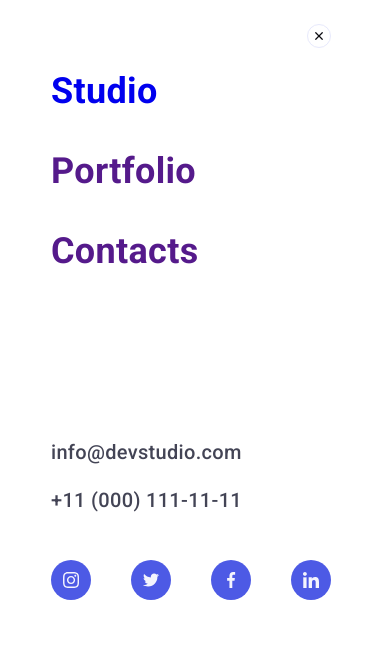
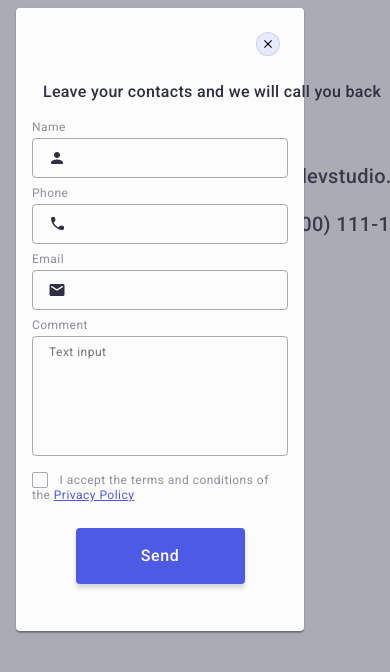
Before and after one commit to crystaller347/goit-markup-hw-06, a plain HTML site: page index.html in a window 390 px wide. Shown: the top 672 px of the page. Drawn offline with nearby package versions, Linux system fonts and the light colour scheme.

Commit message:
add unfinished mobile backdrop

```diff
--- a/css/styles.css
+++ b/css/styles.css
@@ -122,6 +122,8 @@ input {
     width: 100%;
     height: 100%;
     background-color: #fff;
+    padding-top: 72px;
+    padding-bottom: 40px;
 
     transform: translateX(100%);
     transition: transform 250ms cubic-bezier(0.4, 0, 0.2, 1);
@@ -133,6 +135,8 @@ input {
 
   .mobile-menu-container {
     position: relative;
+    margin-left: 0;
+    margin-right: 0;
   }
 
   .mobile-menu-close-btn {
@@ -150,18 +154,43 @@ input {
     align-items: center;
     background-color: transparent;
     stroke: #2e2f42;
+    transition: background-color 250ms cubic-bezier(0.4, 0, 0.2, 1),
+      border 250ms cubic-bezier(0.4, 0, 0.2, 1);
+  }
+
+  .mobile-menu-close-icon {
+    transition: fill 250ms cubic-bezier(0.4, 0, 0.2, 1);
+  }
+
+  .mobile-menu-close-btn:hover,
+  .mobile-menu-close-btn:focus {
+    fill: #ffffff;
+    background-color: #404bbf;
+    border: none;
   }
 
   .nav-list {
     display: flex;
     flex-direction: column;
     gap: 40px;
-    padding-top: 72px;
     margin-bottom: 168px;
-    color: #2e2f42;
     font-size: 36px;
     font-weight: 700;
     line-height: 1.11;
+  }
+
+  .nav-list-item {
+    color: #2e2f42;
+    transition: color 250ms cubic-bezier(0.4, 0, 0.2, 1);
+  }
+
+  .nav-list-item:hover,
+  .nav-list-item:focus {
+    color: #404bbf;
+  }
+
+  .nav-list-item:active {
+    text-decoration: underline;
   }
 
   .address {
@@ -176,12 +205,18 @@ input {
 
   .contact-details {
     color: #434455;
+    transition: color 250ms cubic-bezier(0.4, 0, 0.2, 1);
+  }
+
+  .contact-details:hover,
+  .contact-details:focus {
+    color: #404bbf;
   }
 
   .mobile-menu-icon-section {
     display: flex;
     gap: 40px;
-    margin: 48px 8px 40px 0;
+    margin-top: 48px;
     justify-content: center;
   }
 
@@ -205,3 +240,224 @@ input {
     fill: #f4f4fd;
   }
 }
+
+/* Backdrop mobile */
+.backdrop {
+  position: fixed;
+  top: 0;
+  left: 0;
+  z-index: 99999;
+  width: 100%;
+  height: 100%;
+  background: rgba(46, 47, 66, 0.4);
+  opacity: 0;
+  visibility: hidden;
+  pointer-events: none;
+  transition: opacity 250ms cubic-bezier(0.4, 0, 0.2, 1),
+    visibility 250ms cubic-bezier(0.4, 0, 0.2, 1);
+}
+
+.backdrop.is-open {
+  opacity: 1;
+  visibility: visible;
+  pointer-events: auto;
+}
+
+.no-scroll {
+  overflow: hidden;
+}
+
+.modal {
+  position: absolute;
+  top: 8px;
+  left: 16px;
+  width: 288px;
+  min-height: 623px;
+  background-color: #fcfcfc;
+  border-radius: 4px;
+  padding: 72px 16px 24px;
+  box-shadow: 0px 1px 1px rgba(0, 0, 0, 0.14), 0px 1px 3px rgba(0, 0, 0, 0.12),
+    0px 2px 1px rgba(0, 0, 0, 0.2);
+  transition: transform 250ms cubic-bezier(0.4, 0, 0.2, 1);
+}
+
+.close-button {
+  position: absolute;
+  top: 24px;
+  right: 24px;
+  width: 24px;
+  height: 24px;
+  border-radius: 50%;
+  padding: 0;
+  line-height: 0;
+  border: 1px solid #0000001a;
+  background-color: #e7e9fc;
+  display: flex;
+  justify-content: center;
+  align-items: center;
+  transition: background-color 250ms cubic-bezier(0.4, 0, 0.2, 1),
+    border 250ms cubic-bezier(0.4, 0, 0.2, 1);
+}
+
+.close-icon {
+  transition: fill 250ms cubic-bezier(0.4, 0, 0.2, 1);
+}
+
+.close-button:hover,
+.close-button:focus {
+  fill: #ffffff;
+  background-color: #404bbf;
+  border: none;
+}
+
+.form-title {
+  width: 360px;
+  color: #2e2f42;
+  text-align: center;
+  font-weight: 500;
+  margin-bottom: 16px;
+}
+
+.form-field {
+  margin-bottom: 8px;
+}
+
+.form-label {
+  color: #8e8f99;
+  font-size: 12px;
+  font-weight: 400;
+  line-height: 1.17;
+  letter-spacing: 0.04em;
+  display: block;
+  margin-bottom: 4px;
+}
+
+.input-icon-field {
+  position: relative;
+}
+
+.form-input {
+  width: 100%;
+  height: 40px;
+  border-radius: 4px;
+  border: 1px solid #2e2f4266;
+  padding: 11px 0;
+  padding-left: 38px;
+  background-color: transparent;
+  outline: 0px solid transparent;
+  transition: border-color 250ms cubic-bezier(0.4, 0, 0.2, 1);
+}
+
+.form-input:focus {
+  border-color: #4d5ae5;
+}
+
+.form-icon {
+  position: absolute;
+  top: 50%;
+  left: 16px;
+  transform: translateY(-50%);
+  fill: #2e2f42;
+  transition: fill 250ms cubic-bezier(0.4, 0, 0.2, 1);
+}
+
+.form-input:focus + .form-icon {
+  fill: #4d5ae5;
+}
+
+.form-comment {
+  margin-bottom: 16px;
+}
+
+.comment {
+  display: block;
+  width: 100%;
+  height: 120px;
+  border: 1px solid #2e2f4266;
+  border-radius: 4px;
+  padding: 8px 16px;
+  resize: none;
+  font-size: 12px;
+  line-height: 1.17;
+  letter-spacing: 0.04em;
+  color: #2e2f4266;
+  background-color: transparent;
+  outline: transparent;
+  transition: border-color 250ms cubic-bezier(0.4, 0, 0.2, 1);
+}
+
+.comment:focus {
+  border-color: #4d5ae5;
+}
+
+.comment::placeholder {
+  font-weight: 400;
+}
+
+.form-checkbox {
+  margin-bottom: 24px;
+}
+
+.custom-checkmark {
+  display: inline-flex;
+  justify-content: center;
+  align-items: center;
+  width: 16px;
+  height: 16px;
+  border: 1px solid rgba(46, 47, 66, 0.4);
+  border-radius: 2px;
+  cursor: pointer;
+  margin-right: 8px;
+  fill: transparent;
+  transition: background-color 250ms cubic-bezier(0.4, 0, 0.2, 1),
+    border 250ms cubic-bezier(0.4, 0, 0.2, 1),
+    fill 250ms cubic-bezier(0.4, 0, 0.2, 1);
+}
+
+.checkbox:checked + .checkbox-label > .custom-checkmark {
+  background-color: #404bbf;
+  border: none;
+  fill: #f4f4fd;
+}
+
+.custom-checkmark-icon {
+  opacity: 0;
+  transition: opacity 250ms cubic-bezier(0.4, 0, 0.2, 1);
+}
+
+.checkbox:checked + .checkbox-label .custom-checkmark-icon {
+  opacity: 1;
+}
+
+.accent-color {
+  color: #4d5ae5;
+  font-size: 12px;
+  font-weight: 400;
+  line-height: 1.3;
+  letter-spacing: 0.04em;
+  text-decoration-line: underline;
+}
+
+.form-button {
+  color: #fff;
+  background-color: #4d5ae5;
+  font-weight: 500;
+  letter-spacing: 0.04em;
+  margin-top: 0;
+  padding: 16px 32px;
+  display: block;
+  margin-right: auto;
+  margin-left: auto;
+  border-radius: 4px;
+  box-shadow: 0px 4px 4px 0px rgba(0, 0, 0, 0.15);
+  min-width: 169px;
+  line-height: 1.5;
+  height: 56px;
+  border: none;
+  transition: background-color 250ms cubic-bezier(0.4, 0, 0.2, 1);
+}
+
+.form-button:hover,
+.form-button:focus {
+  background-color: #404bbf;
+}
--- a/index.html
+++ b/index.html
@@ -629,7 +629,7 @@
     </footer> -->
 
     <!-- Backdrop modal window -->
-    <!-- <div class="backdrop is-hidden" data-modal>
+    <div class="backdrop is-open" data-modal>
       <div class="modal">
         <button class="close-button" type="button" data-modal-close>
           <svg class="close-icon" width="8" height="8" aria-label="close-icon">
@@ -738,10 +738,10 @@
           <button class="form-button" type="submit">Send</button>
         </form>
       </div>
-    </div> -->
+    </div>
 
     <!-- Mobile menu modal window -->
-    <div class="mobile-menu-wrapper is-open">
+    <div class="mobile-menu-wrapper">
       <div class="container mobile-menu-container">
         <button class="mobile-menu-close-btn" type="button">
           <svg
@@ -767,13 +767,13 @@
         <address class="contacts-section">
           <ul class="address">
             <li>
-              <a href="mailto:info@devstudio.com" class="contact-details"
-                >info@devstudio.com</a
+              <a href="tel:+110001111111" class="contact-details"
+                >+11 (000) 111-11-11</a
               >
             </li>
             <li>
-              <a href="tel:+110001111111" class="contact-details"
-                >+11 (000) 111-11-11</a
+              <a href="mailto:info@devstudio.com" class="contact-details"
+                >info@devstudio.com</a
               >
             </li>
           </ul>
@@ -783,8 +783,8 @@
             <a href="" class="mobile-icon-link">
               <svg
                 class="social-media-icon"
-                width="16"
-                height="16"
+                width="24"
+                height="24"
                 aria-label="instagram"
               >
                 <use href="./images/icons.svg#icon-instagram"></use>
@@ -795,8 +795,8 @@
             <a href="" class="mobile-icon-link">
               <svg
                 class="social-media-icon"
-                width="16"
-                height="16"
+                width="24"
+                height="24"
                 aria-label="twitter"
               >
                 <use href="./images/icons.svg#icon-twitter"></use>
@@ -807,8 +807,8 @@
             <a href="" class="mobile-icon-link">
               <svg
                 class="social-media-icon"
-                width="16"
-                height="16"
+                width="24"
+                height="24"
                 aria-label="facebook"
               >
                 <use href="./images/icons.svg#icon-facebook"></use>
@@ -819,8 +819,8 @@
             <a href="" class="mobile-icon-link">
               <svg
                 class="social-media-icon"
-                width="16"
-                height="16"
+                width="24"
+                height="24"
                 aria-label="linkedin"
               >
                 <use href="./images/icons.svg#icon-linkedin"></use>
```
